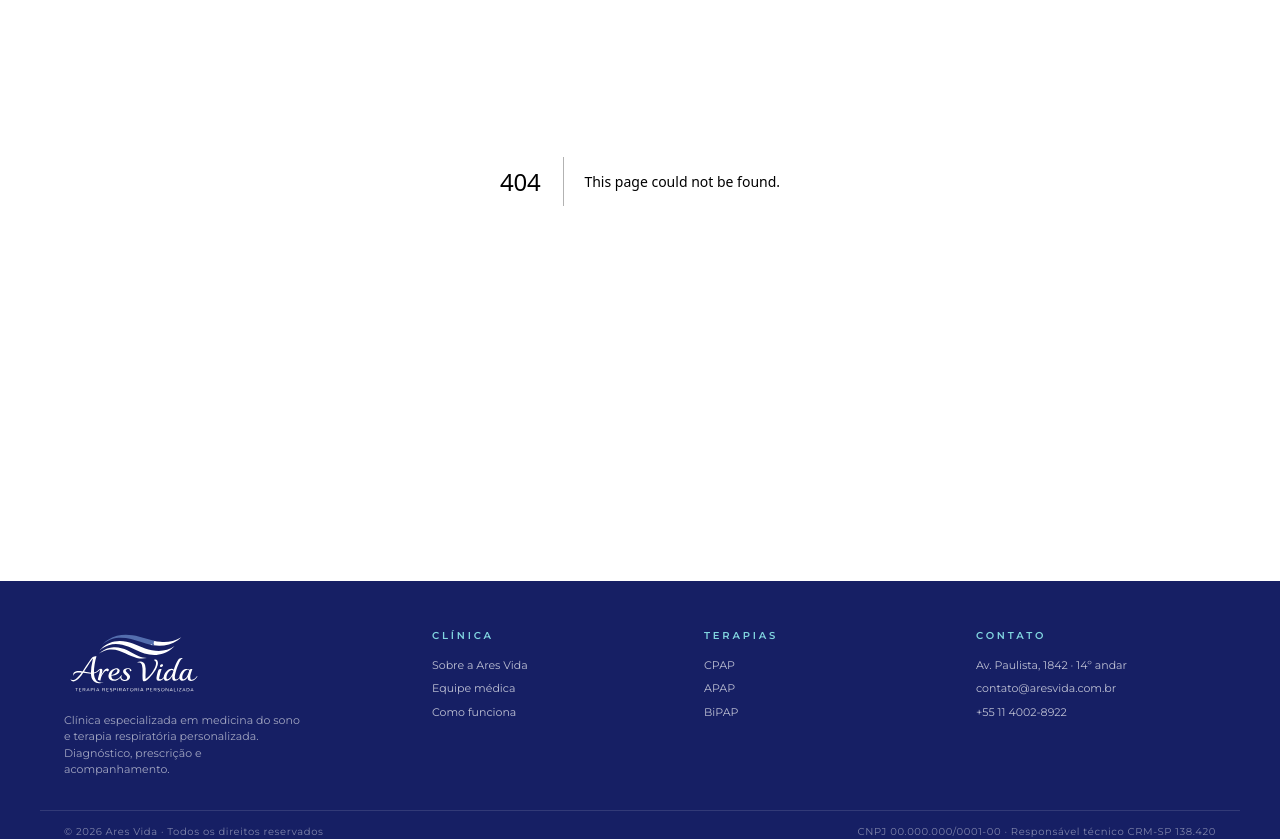
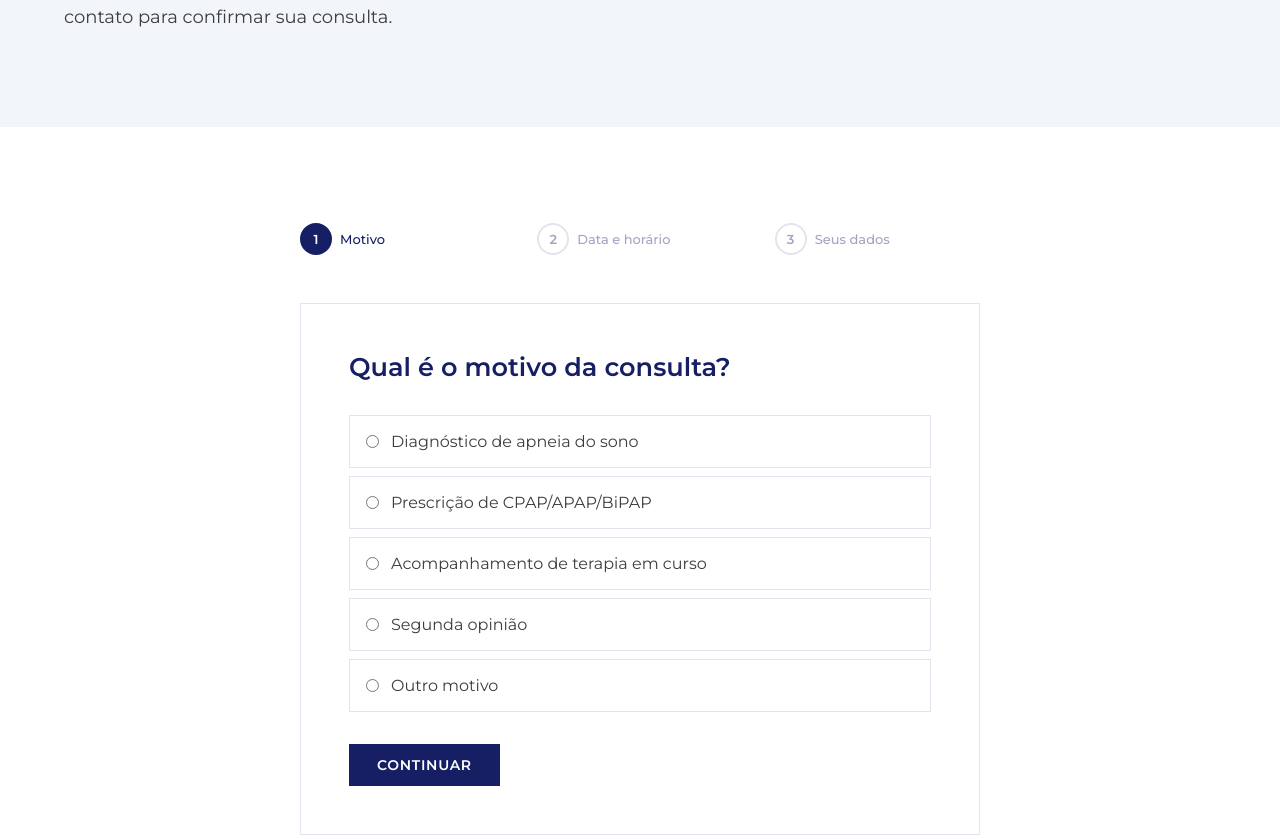
Before and after one commit to FernandoAzevedo1971/AresVida_site_completo, a Next.js app: page /agendar in a window 1280 px wide. Before the commit this address had no page. Shown: the part 300-1139 px from the top of the page. Built offline with nearby package versions, Linux system fonts and the light colour scheme.

Commit message:
feat: AgendarStepper (3 etapas) e página Agendar

```diff
--- /dev/null
+++ b/src/app/agendar/page.module.css
@@ -0,0 +1,6 @@
+/* src/app/agendar/page.module.css */
+.container { max-width: var(--av-container); margin: 0 auto; padding: 0 var(--av-gutter); }
+.intro { background: var(--av-gelo); padding: var(--av-sp-9) 0; }
+.title { margin: var(--av-sp-3) 0 0; color: var(--av-marinho); }
+.lead { font-size: var(--av-fs-body); color: var(--av-grafite); line-height: var(--av-lh-base); margin: var(--av-sp-4) 0 0; max-width: 520px; }
+.body { padding: var(--av-sp-9) 0; }
--- /dev/null
+++ b/src/app/agendar/page.tsx
@@ -0,0 +1,29 @@
+// src/app/agendar/page.tsx
+import type { Metadata } from 'next'
+import SectionEyebrow from '@/components/SectionEyebrow/SectionEyebrow'
+import AgendarStepper from '@/components/AgendarStepper/AgendarStepper'
+import styles from './page.module.css'
+
+export const metadata: Metadata = {
+  title: 'Agendar consulta',
+  description: 'Agende sua consulta na Ares Vida em poucos passos.',
+}
+
+export default function AgendarPage() {
+  return (
+    <>
+      <section className={styles.intro}>
+        <div className={styles.container}>
+          <SectionEyebrow>Agendamento</SectionEyebrow>
+          <h1 className={styles.title}>Agende sua consulta</h1>
+          <p className={styles.lead}>Preencha as informações abaixo e entraremos em contato para confirmar sua consulta.</p>
+        </div>
+      </section>
+      <section className={styles.body}>
+        <div className={styles.container}>
+          <AgendarStepper />
+        </div>
+      </section>
+    </>
+  )
+}
--- /dev/null
+++ b/src/components/AgendarStepper/AgendarStepper.module.css
@@ -0,0 +1,54 @@
+/* src/components/AgendarStepper/AgendarStepper.module.css */
+.stepper { max-width: 680px; margin: 0 auto; }
+
+.steps { display: flex; gap: var(--av-sp-6); margin-bottom: var(--av-sp-7); }
+.step { display: flex; align-items: center; gap: var(--av-sp-2); flex: 1; }
+.stepNum {
+  width: 32px; height: 32px; border-radius: 50%;
+  border: 2px solid var(--av-hairline);
+  display: flex; align-items: center; justify-content: center;
+  font-size: 13px; font-weight: var(--av-fw-semibold); color: rgba(22,31,100,0.4);
+  flex-shrink: 0; transition: background 0.18s ease, border-color 0.18s ease, color 0.18s ease;
+}
+.active .stepNum { background: var(--av-marinho); border-color: var(--av-marinho); color: var(--av-branco); }
+.done .stepNum { background: var(--av-cobalto); border-color: var(--av-cobalto); color: var(--av-branco); }
+.stepLabel { font-size: 13px; font-weight: var(--av-fw-medium); color: rgba(22,31,100,0.4); transition: color 0.18s ease; }
+.active .stepLabel, .done .stepLabel { color: var(--av-marinho); }
+
+.panel { background: var(--av-branco); border: 1px solid var(--av-hairline); padding: var(--av-sp-7); }
+.panelTitle { font-size: var(--av-fs-h3); font-weight: var(--av-fw-semibold); color: var(--av-marinho); margin: 0 0 var(--av-sp-6); }
+
+.options { display: flex; flex-direction: column; gap: var(--av-sp-2); }
+.option {
+  display: flex; align-items: center; gap: var(--av-sp-3);
+  padding: var(--av-sp-4); border: 1px solid var(--av-hairline);
+  cursor: pointer; font-size: var(--av-fs-body-sm); color: var(--av-grafite);
+  transition: border-color 0.18s ease, background 0.18s ease;
+}
+.option:hover { border-color: var(--av-cobalto); background: var(--av-gelo); }
+.selected { border-color: var(--av-marinho); background: var(--av-gelo); color: var(--av-marinho); font-weight: var(--av-fw-medium); }
+.radio { accent-color: var(--av-marinho); }
+
+.dateRow { display: grid; grid-template-columns: 1fr 1fr; gap: var(--av-sp-5); }
+.form { display: flex; flex-direction: column; gap: var(--av-sp-5); }
+.field { display: flex; flex-direction: column; gap: var(--av-sp-1); }
+.label { font-size: 13px; font-weight: var(--av-fw-medium); color: var(--av-marinho); }
+.input {
+  font-family: var(--av-font-sans); font-size: var(--av-fs-body-sm); color: var(--av-grafite);
+  border: 1px solid var(--av-hairline); padding: 12px var(--av-sp-4);
+  background: var(--av-branco); outline: none; transition: border-color 0.18s ease; width: 100%;
+}
+.input:focus { border-color: var(--av-marinho); border-width: 1.5px; }
+
+.actions { display: flex; gap: var(--av-sp-3); margin-top: var(--av-sp-6); }
+
+.success { text-align: center; padding: var(--av-sp-9) var(--av-sp-7); background: var(--av-gelo); border: 1px solid var(--av-hairline); }
+.successTitle { font-size: var(--av-fs-h2); font-weight: var(--av-fw-semibold); color: var(--av-marinho); margin: 0 0 var(--av-sp-4); }
+.successText { color: var(--av-grafite); line-height: var(--av-lh-base); margin: 0; }
+
+@media (max-width: 600px) {
+  .steps { gap: var(--av-sp-3); }
+  .stepLabel { display: none; }
+  .dateRow { grid-template-columns: 1fr; }
+  .panel { padding: var(--av-sp-5); }
+}
--- /dev/null
+++ b/src/components/AgendarStepper/AgendarStepper.tsx
@@ -0,0 +1,122 @@
+// src/components/AgendarStepper/AgendarStepper.tsx
+'use client'
+import { useState } from 'react'
+import Button from '@/components/Button/Button'
+import styles from './AgendarStepper.module.css'
+
+const STEPS = ['Motivo', 'Data e horário', 'Seus dados']
+
+const MOTIVOS = [
+  'Diagnóstico de apneia do sono',
+  'Prescrição de CPAP/APAP/BiPAP',
+  'Acompanhamento de terapia em curso',
+  'Segunda opinião',
+  'Outro motivo',
+]
+
+const HORARIOS = ['08:00','09:00','10:00','11:00','14:00','15:00','16:00','17:00']
+
+type FormData = { motivo: string; data: string; horario: string; nome: string; email: string; telefone: string }
+
+export default function AgendarStepper() {
+  const [step, setStep] = useState(0)
+  const [data, setData] = useState<FormData>({ motivo: '', data: '', horario: '', nome: '', email: '', telefone: '' })
+  const [done, setDone] = useState(false)
+
+  function set(field: keyof FormData, value: string) {
+    setData(prev => ({ ...prev, [field]: value }))
+  }
+
+  if (done) {
+    return (
+      <div className={styles.success}>
+        <h2 className={styles.successTitle}>Consulta solicitada com sucesso!</h2>
+        <p className={styles.successText}>Entraremos em contato para confirmar o agendamento. Verifique seu e-mail em breve.</p>
+      </div>
+    )
+  }
+
+  return (
+    <div className={styles.stepper}>
+      <div className={styles.steps} role="list" aria-label="Etapas do agendamento">
+        {STEPS.map((label, i) => (
+          <div key={i} role="listitem"
+            className={`${styles.step} ${i === step ? styles.active : ''} ${i < step ? styles.done : ''}`}>
+            <div className={styles.stepNum}>{i + 1}</div>
+            <span className={styles.stepLabel}>{label}</span>
+          </div>
+        ))}
+      </div>
+
+      <div className={styles.panel}>
+        {step === 0 && (
+          <>
+            <h2 className={styles.panelTitle}>Qual é o motivo da consulta?</h2>
+            <div className={styles.options} role="radiogroup" aria-label="Motivo da consulta">
+              {MOTIVOS.map(m => (
+                <label key={m} className={`${styles.option} ${data.motivo === m ? styles.selected : ''}`}>
+                  <input type="radio" name="motivo" value={m} checked={data.motivo === m}
+                    onChange={() => set('motivo', m)} className={styles.radio} />
+                  {m}
+                </label>
+              ))}
+            </div>
+            <div className={styles.actions}>
+              <Button variant="primary" onClick={() => { if (data.motivo) setStep(1) }}>Continuar</Button>
+            </div>
+          </>
+        )}
+
+        {step === 1 && (
+          <>
+            <h2 className={styles.panelTitle}>Escolha a data e horário</h2>
+            <div className={styles.dateRow}>
+              <div className={styles.field}>
+                <label className={styles.label} htmlFor="data">Data preferida</label>
+                <input id="data" type="date" value={data.data} onChange={e => set('data', e.target.value)}
+                  className={styles.input} min={new Date().toISOString().split('T')[0]} />
+              </div>
+              <div className={styles.field}>
+                <label className={styles.label} htmlFor="horario">Horário preferido</label>
+                <select id="horario" value={data.horario} onChange={e => set('horario', e.target.value)} className={styles.input}>
+                  <option value="">Selecione…</option>
+                  {HORARIOS.map(h => <option key={h} value={h}>{h}</option>)}
+                </select>
+              </div>
+            </div>
+            <div className={styles.actions}>
+              <Button variant="ghost" onClick={() => setStep(0)}>Voltar</Button>
+              <Button variant="primary" onClick={() => { if (data.data && data.horario) setStep(2) }}>Continuar</Button>
+            </div>
+          </>
+        )}
+
+        {step === 2 && (
+          <>
+            <h2 className={styles.panelTitle}>Seus dados para contato</h2>
+            <div className={styles.form}>
+              <div className={styles.field}>
+                <label className={styles.label} htmlFor="nome">Nome completo</label>
+                <input id="nome" type="text" value={data.nome} onChange={e => set('nome', e.target.value)} className={styles.input} />
+              </div>
+              <div className={styles.dateRow}>
+                <div className={styles.field}>
+                  <label className={styles.label} htmlFor="email">E-mail</label>
+                  <input id="email" type="email" value={data.email} onChange={e => set('email', e.target.value)} className={styles.input} />
+                </div>
+                <div className={styles.field}>
+                  <label className={styles.label} htmlFor="telefone">Telefone</label>
+                  <input id="telefone" type="tel" value={data.telefone} onChange={e => set('telefone', e.target.value)} className={styles.input} />
+                </div>
+              </div>
+            </div>
+            <div className={styles.actions}>
+              <Button variant="ghost" onClick={() => setStep(1)}>Voltar</Button>
+              <Button variant="primary" onClick={() => { if (data.nome && data.email) setDone(true) }}>Confirmar agendamento</Button>
+            </div>
+          </>
+        )}
+      </div>
+    </div>
+  )
+}
```
